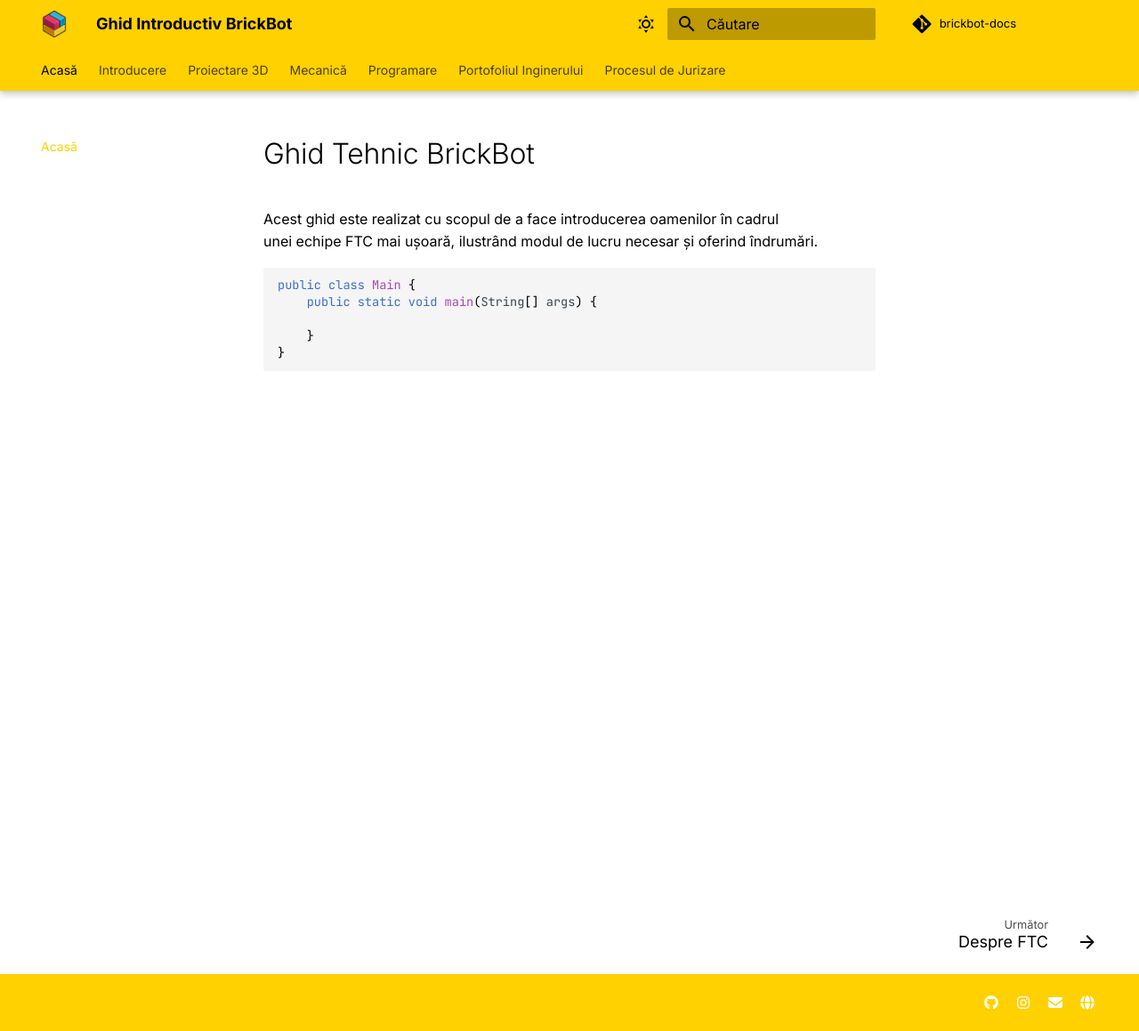
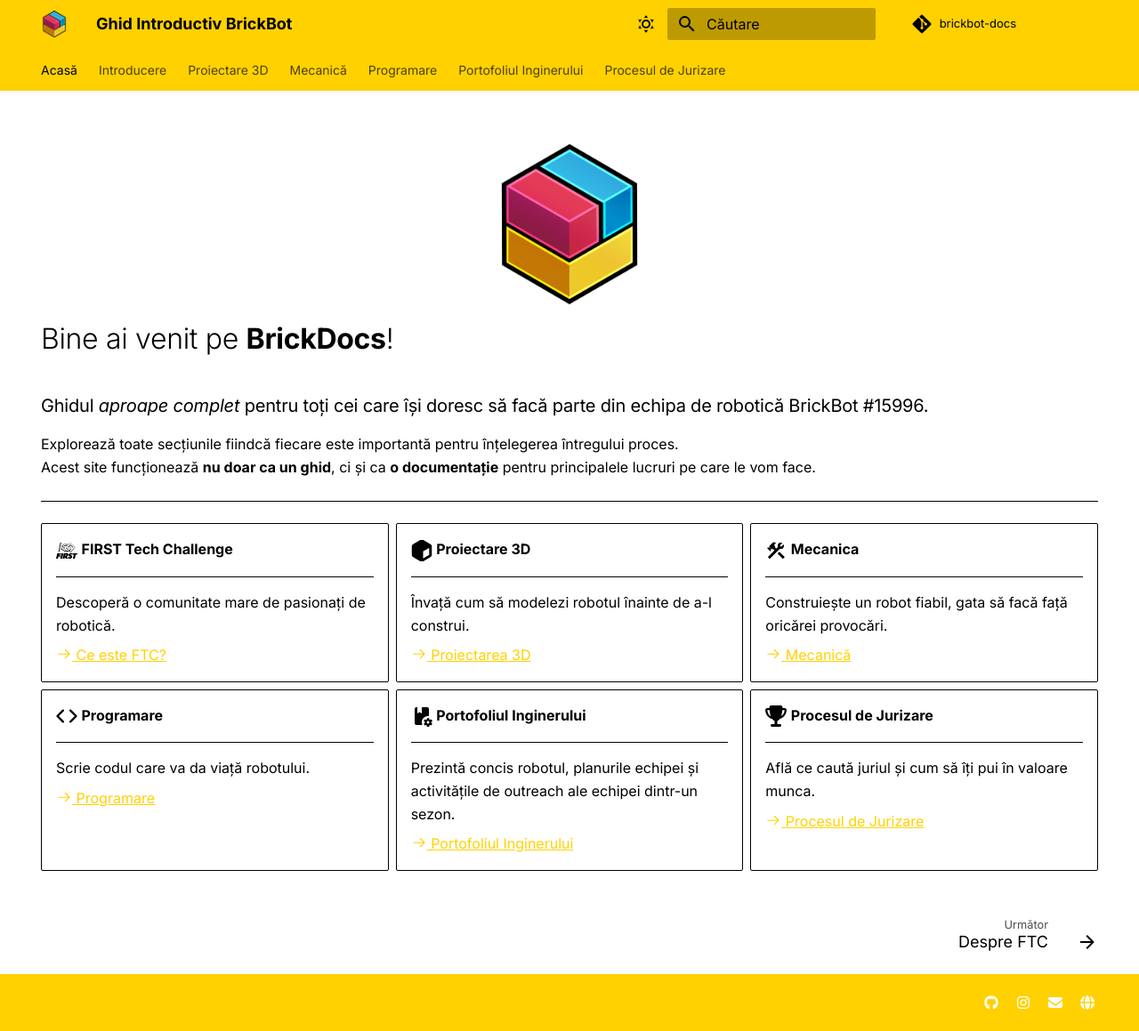
Before and after one commit to BrickBot15996/brickbot-docs, an MkDocs documentation site: the page built from docs/index.md, in a window 1280 px wide and 1159 px high. Shown: the whole window at 89% size. Built offline with MkDocs 1.6.1 and Material for MkDocs 9.7.7, drawn with Linux system fonts in a browser that asks for light colours; comment, search, counter and statistics services are not loaded.

Commit message:
Almost finished landing page, made navigation non-sticky

````diff
--- a/docs/index.md
+++ b/docs/index.md
@@ -1,12 +1,70 @@
-# Ghid Tehnic BrickBot
+---
+title: Welcome to BrickBot
+hide:
+  - navigation
+  - toc
+---
 
-Acest ghid este realizat cu scopul de a face introducerea oamenilor în cadrul
-unei echipe FTC mai ușoară, ilustrând modul de lucru necesar și oferind îndrumări.
+<div align="center">
+  <img src="media/brickdocs_dark.png" alt="BrickBot Logo" width="200">
+</div>
 
-```java
-public class Main {
-    public static void main(String[] args) {
+# Bine ai venit pe **BrickDocs**!
+### Ghidul *aproape complet* pentru toți cei care își doresc să facă parte din echipa de robotică BrickBot #15996.
+Explorează toate secțiunile fiindcă fiecare este importantă pentru înțelegerea întregului proces.
+Acest site funcționează **nu doar ca un ghid**, ci și ca **o documentație** pentru principalele lucruri pe care le vom face.
 
-    }
-}
-```
+
+---
+
+<div class="grid cards" markdown>
+
+-   :simple-first:{ .lg .middle } __FIRST Tech Challenge__
+
+    ---
+
+    Descoperă o comunitate mare de pasionați de robotică.
+
+    [:octicons-arrow-right-24: Ce este FTC?](intro/about-ftc/)
+
+-   :fontawesome-solid-cube:{ .lg .middle } __Proiectare 3D__
+
+    ---
+
+    Învață cum să modelezi robotul înainte de a-l construi.
+
+    [:octicons-arrow-right-24: Proiectarea 3D](cad/cad)
+
+-   :material-hammer-wrench:{ .lg .middle } __Mecanica__
+
+    ---
+
+    Construiește un robot fiabil, gata să facă față oricărei provocări.
+
+    [:octicons-arrow-right-24: Mecanică](assembly/basic-concepts/)
+
+-   :octicons-code-16:{ .lg .middle } __Programare__
+
+    ---
+
+    Scrie codul care va da viață robotului.
+
+    [:octicons-arrow-right-24: Programare](programming/android-studio/)
+
+-   :material-book-cog:{ .lg .middle } __Portofoliul Inginerului__
+
+    ---
+
+    Prezintă concis robotul, planurile echipei și activitățile de outreach ale echipei dintr-un sezon.
+
+    [:octicons-arrow-right-24: Portofoliul Inginerului](portfolio/introduction/)
+
+-   :fontawesome-solid-trophy:{ .lg .middle } __Procesul de Jurizare__
+
+    ---
+
+    Află ce caută juriul și cum să îți pui în valoare munca.
+
+    [:octicons-arrow-right-24: Procesul de Jurizare](judging/tips/)
+
+</div>
--- a/docs/styles/stylesheet.css
+++ b/docs/styles/stylesheet.css
@@ -128,7 +128,7 @@
   --md-default-fg-color: #ffffff;
   --md-default-fg-color--light: #ffd100;
   --md-default-fg-color--lighter: #ffd100;
-  --md-default-fg-color--lightest: #ffffff16;
+  --md-default-fg-color--lightest: #ffffff28;
   --md-default-bg-color: #171717;
   /* --md-default-bg-color--light: red; */
   /* --md-default-bg-color--lighter: red; */
--- a/mkdocs.yml
+++ b/mkdocs.yml
@@ -15,16 +15,20 @@
 markdown_extensions:
   - pymdownx.highlight:
       use_pygments: true
+  - pymdownx.emoji:
+      emoji_index: !!python/name:material.extensions.emoji.twemoji
+      emoji_generator: !!python/name:material.extensions.emoji.to_svg
   - pymdownx.inlinehilite
   - pymdownx.superfences
   - admonition
   - pymdownx.details
+  - attr_list
+  - md_in_html
 
 theme:
   name: material
   features:
     - navigation.tabs
-    - navigation.tabs.sticky
     - navigation.instant
     - navigation.sections
     - navigation.instant.prefetch
@@ -32,10 +36,10 @@
     - navigation.tracking
     - navigation.path
     - navigation.indexes
+    - navigation.footer
     - toc.follow
     - search
     - search.suggest
-    - navigation.footer
     - offline
   font:
     text: "Inter"
````
